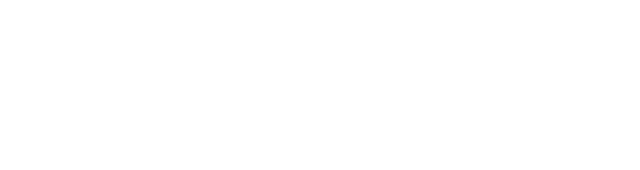
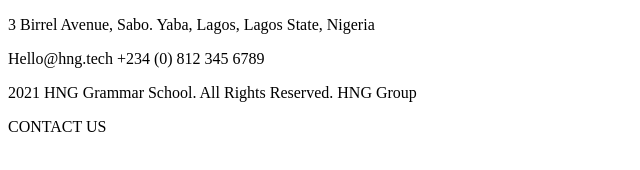
Before and after one commit to JereAlunoIfal-RioLargo/WeProject-Jere-Feli-Leo, a plain HTML site: page index.html in a window 1280 px wide. Shown: the whole page, without its empty margins (0-640 px from the left). Drawn offline with Linux system fonts and the light colour scheme.

Commit message:
Adicionei dois rodapés

```diff
--- a/index.html
+++ b/index.html
@@ -14,7 +14,17 @@
 
     </main>
     <footer>
-
+        <div>
+        <p id ="primeirop">3 Birrel Avenue, Sabo. Yaba, Lagos, Lagos State, Nigeria
+        </p>
+        <p id="segundop">Hello@hng.tech +234 (0) 812 345 6789</p>
+        </div>
+    </footer>
+    <footer>
+        <div>
+            <p id="terceirop"> 2021 HNG Grammar School. All Rights Reserved. HNG Group</p>
+            <p id="quartop">CONTACT US</p>
+        </div>
     </footer>
 </body>
 </html>
```
